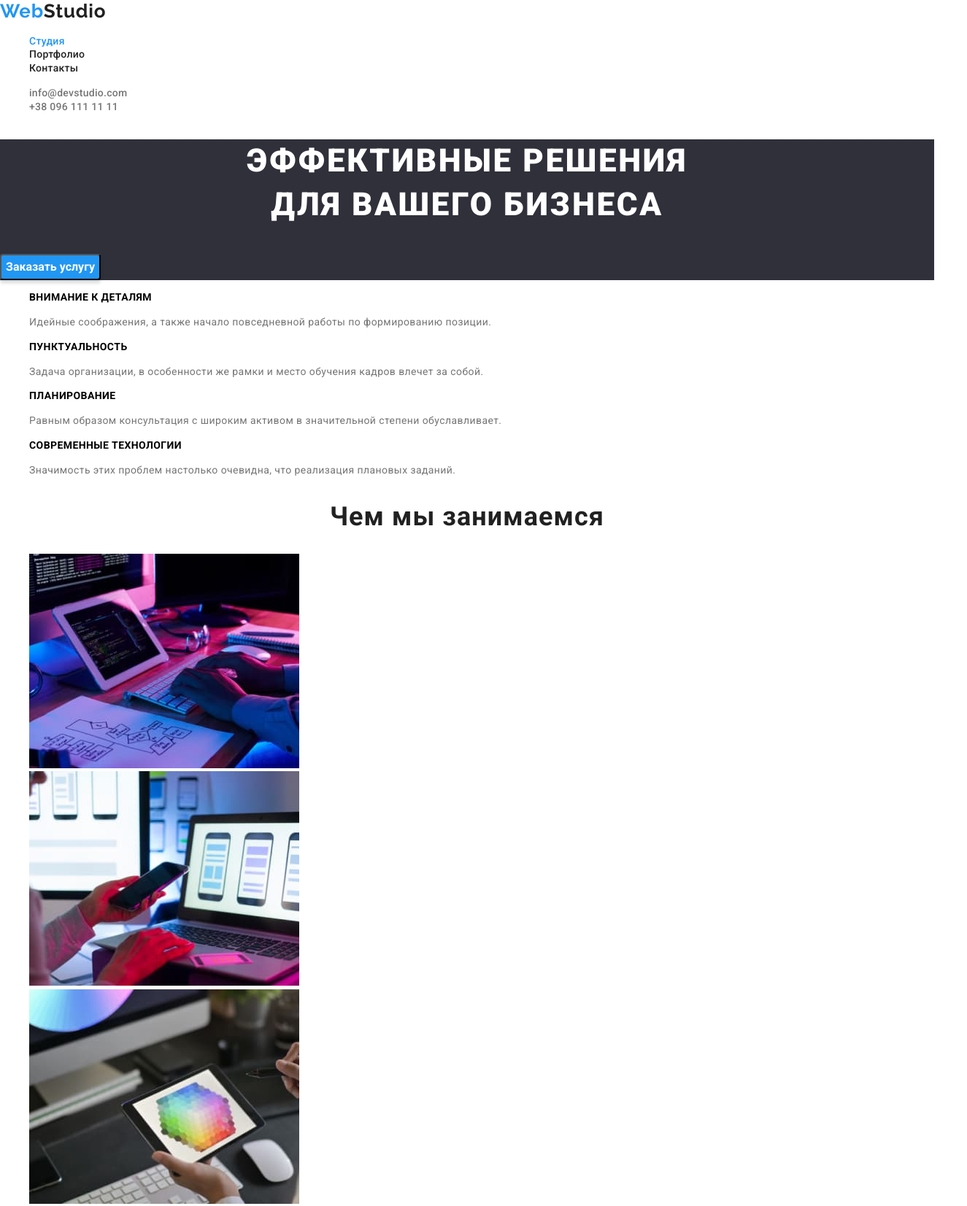
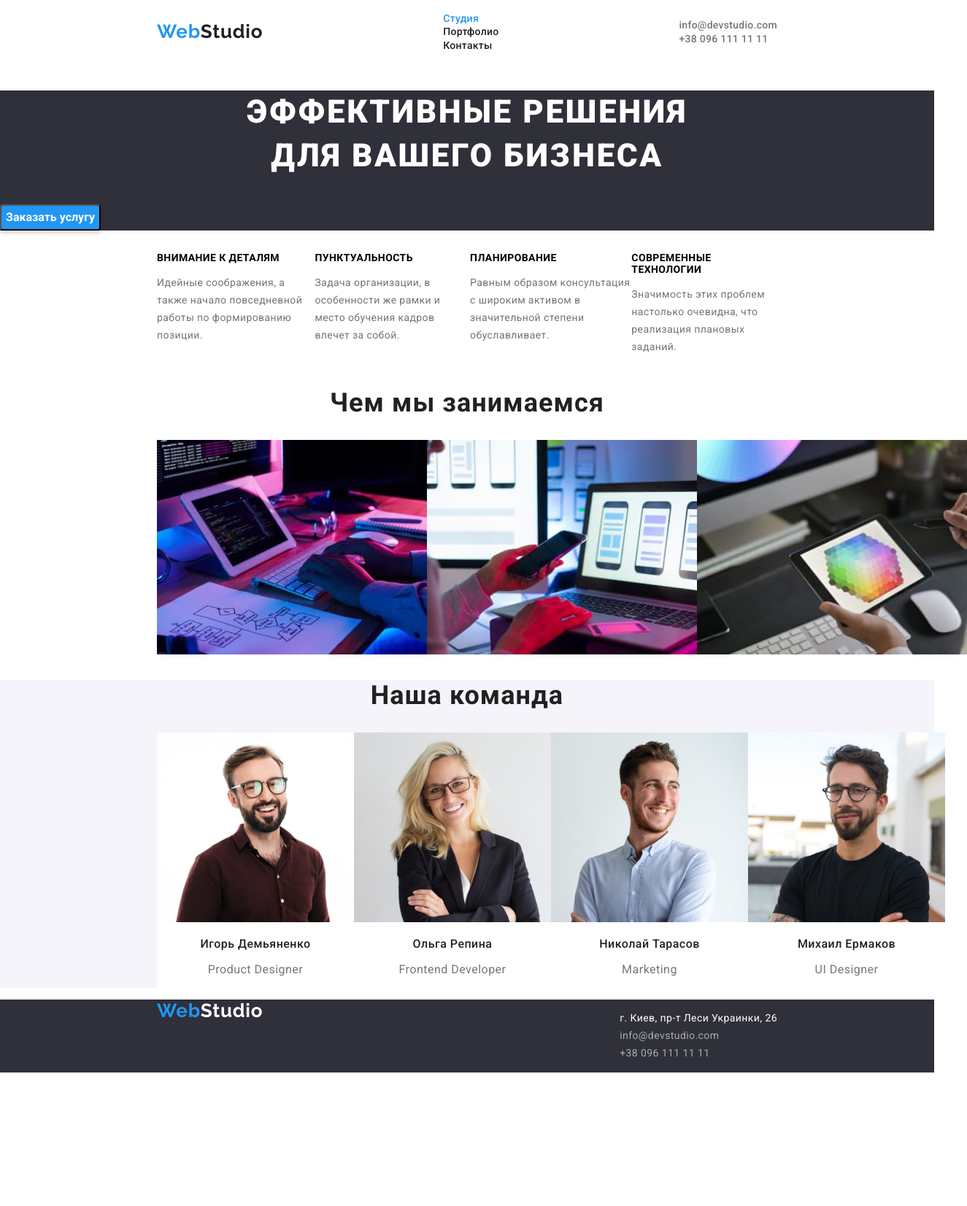
Before and after one commit to KatePls/goit-markup-hw-03, a plain HTML site: page index.html in a window 1280 px wide. Shown: the top 1653 px of the page at 73% size, 1325 px wide, since content can reach past the window. After the commit the page ends 1470 px from the top, so only its background shows below. Drawn offline with nearby package versions, Linux system fonts and the light colour scheme.

Commit message:
add some flex property

```diff
--- a/css/styles.css
+++ b/css/styles.css
@@ -29,6 +29,10 @@ list-style: none;
 /*============ END  COMPONENTS  ===================*/
 
 /*==============  HEADER  =========================*/
+.header{
+display: flex;
+align-items: center;
+}
 /*-----LOGO-----*/
 .logo{
 font-family: var(--additional-font-family);
@@ -120,6 +124,12 @@ letter-spacing: 0.03em;
 color: var(--main-dark-color);
 }
 
+.conteiner{
+display: flex;
+justify-content: space-between;
+padding: 0 215px;
+}
+
 .about-our-team{
 background-color: var(--backgr-color-section);
 }
@@ -166,6 +176,13 @@ color: var(--brand-color);
 /*============ END FOOTER  ===================*/
 
 /*============  PORTFOLIO STYLE  ===================*/
+.portfolio-list-buttons{
+display: flex;
+justify-content: center;
+}
+.portfolio-list-buttons :not(:last-child){
+    margin-right: 8px;
+}
 .portfolio-button{
 font-weight: 500;
 font-size: 16px;
--- a/index.html
+++ b/index.html
@@ -12,9 +12,9 @@
     <link rel="stylesheet" href="./css/styles.css">
 </head>
 <body>
-  <header class="header">
+  <header class="header conteiner">
+    <a class="link logo" href="">Web<span class="logo-header">Studio</span></a>
     <nav>
-      <a class="link logo" href="">Web<span class="logo-header">Studio</span></a>
       <ul class="list">
         <li><a class="link navigation-link current-link" href="">Студия</a></li>
         <li><a class="link navigation-link" href="./portfolio.html">Портфолио</a></li>
@@ -33,8 +33,8 @@
     <button class="button-hero" type="button">Заказать услугу</button>
   </section>
 
-  <section class="about-our-work">
-    <ul class="list">
+  <section class="about-our-work ">
+    <ul class="list conteiner">
       <li>
         <h3 class="title-about">Внимание к деталям</h3>
         <p class="about-description">Идейные соображения, а также начало повседневной работы по формированию позиции.</p>
@@ -53,7 +53,7 @@
       </li>
     </ul>
     <h2 class="section-title">Чем мы занимаемся</h2>
-    <ul class="list">
+    <ul class="list conteiner">
       <li><img src="./images/img1.jpg" alt="photo1" width="370"></li>
       <li><img src="./images/img2.jpg" alt="photo2" width="370"></li>
       <li><img src="./images/img3.jpg" alt="photo3" width="370"></li>
@@ -62,7 +62,7 @@
 
   <section class="about-our-team">
   <h2 class="section-title">Наша команда</h2>
-  <ul class="list">
+  <ul class="list conteiner">
     <li class="team-list">
       <img src="./images/photo1.jpg" alt="Photo of Product Designer" width="270">
       <h3 class="team-name">Игорь Демьяненко</h3>
@@ -87,7 +87,7 @@
   </section>
  </main>
 
- <footer class="footer" id="contacts">
+ <footer class="footer conteiner" id="contacts">
   <a class="link logo" href="">Web<span class="logo-footer">Studio</span></a>
     <address>
       <ul class="list contact-footer">
```
Also changed, not shown: portfolio.html (+19 -1 lines).
